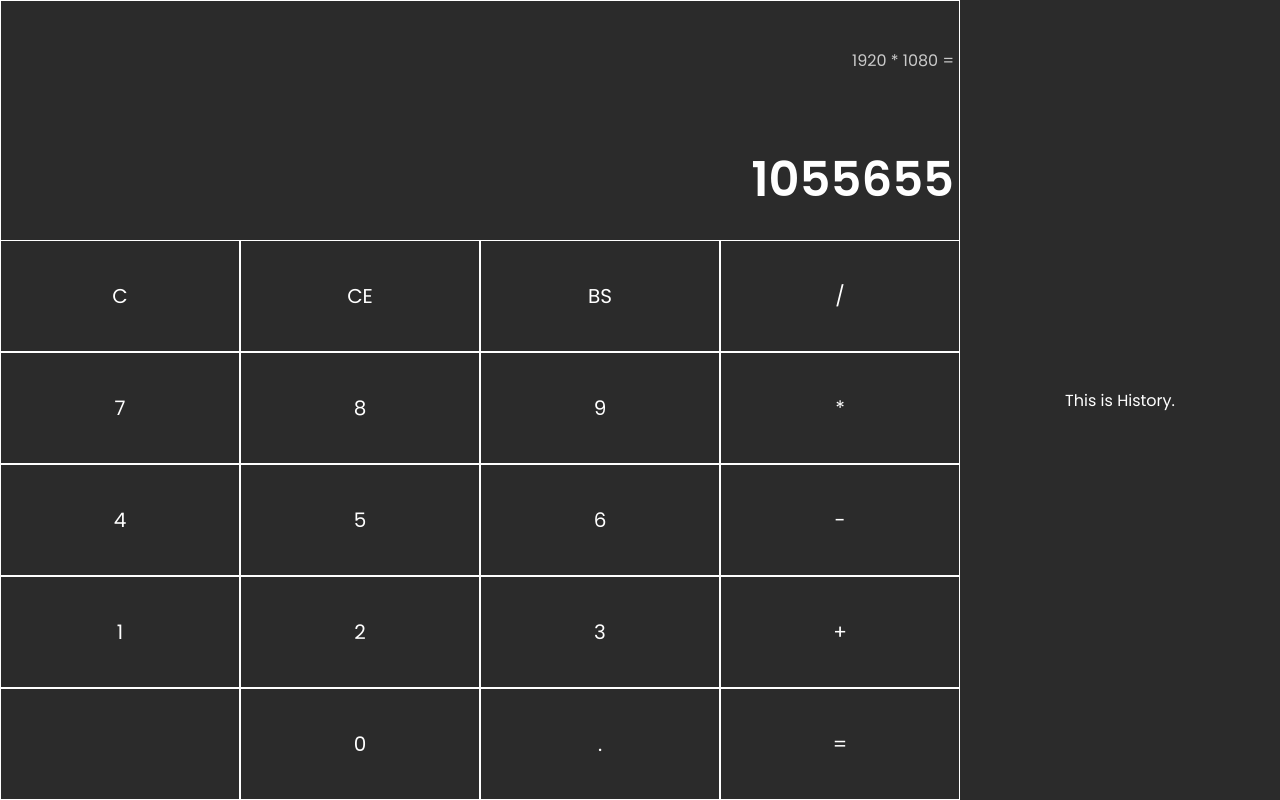
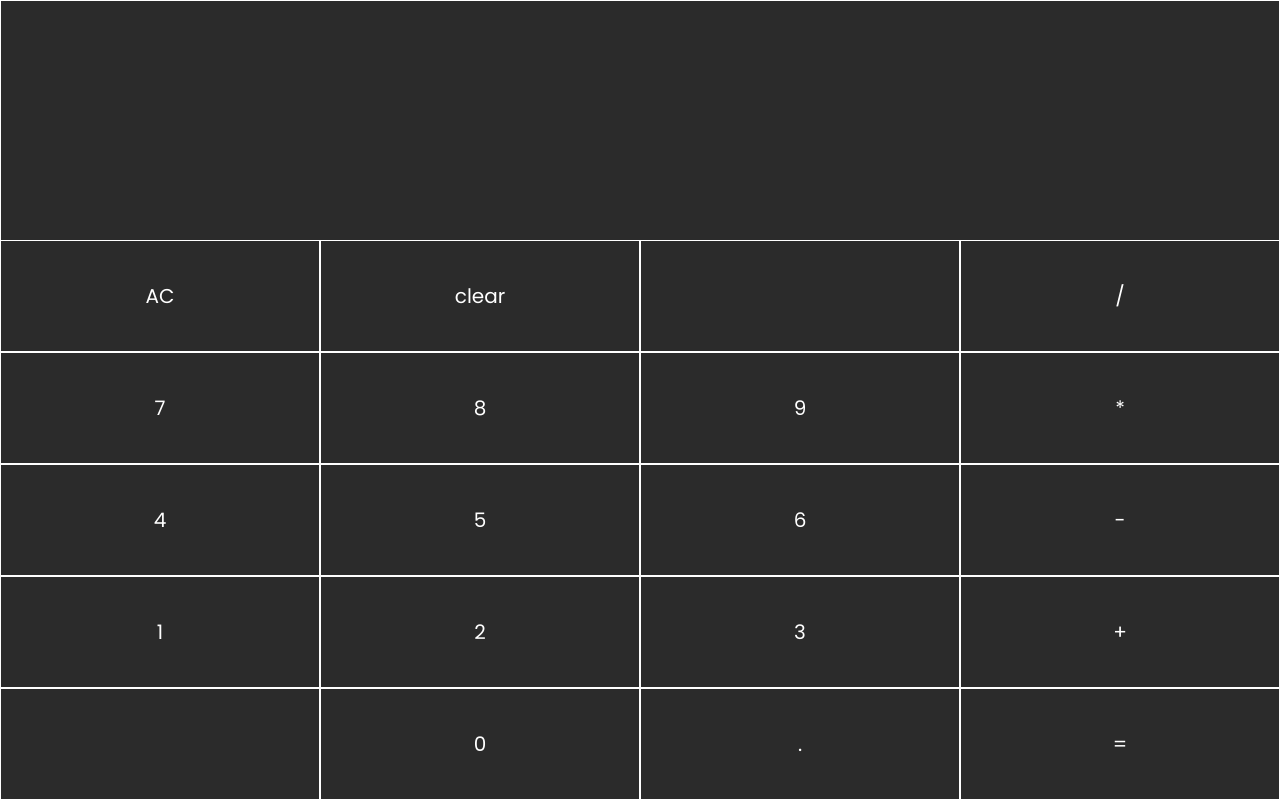
Before and after one commit to bibashmgr/calc, a React (Create React App) app: page / in a window 1280 px wide. Built offline with nearby package versions, Linux system fonts and the light colour scheme.

Commit message:
Updating repo.

```diff
--- a/src/App.jsx
+++ b/src/App.jsx
@@ -1,21 +1,16 @@
 import React from 'react';
-import { useState } from 'react';
 
 // scss
 import './App.scss';
 
 // components
 import Main from './components/Main';
-import History from './components/History';
 
 function App() {
 
-  const [value, setValue] = useState();
-
   return (
         <section className='section-container'>
-          <Main value={value} setValue={setValue} />
-          <History />
+          <Main />
         </section>
   );
 }
--- a/src/App.scss
+++ b/src/App.scss
@@ -10,9 +10,4 @@
     height: 100vh;
     background-color: #2b2b2b;
     color: #FFFFFF;
-    display: grid;
-    grid-template-columns: 75% 25%;
-    @media screen and (max-width: 768px) {
-        grid-template-columns: 100%;
-    }
 }
--- a/src/components/History.jsx
+++ /dev/null
@@ -1,14 +0,0 @@
-import React from 'react';
-
-// scss
-import '../styles/History.scss';
-
-const History = () => {
-    return (
-        <section className='history-container'>
-            This is History.
-        </section>
-    )
-}
-
-export default History
--- a/src/components/Keypad.jsx
+++ /dev/null
@@ -1,43 +0,0 @@
-import React from 'react';
-
-// scss
-import '../styles/Keypad.scss';
-
-const Keypad = ({value, setValue}) => {
-
-    const handleClick = (e) => {
-        console.log(e.target.value);
-    }
-
-    return (
-        <div className='keypad-container'>
-            {/* first-row */}
-            <input type='button' id='clear' className='operator' value='C' onClick={handleClick} />
-            <input type='button' id='clearentry' className='operator' value='CE' onClick={handleClick} />
-            <input type='button' id='backspace' className='operator' value='BS' onClick={handleClick} />
-            <input type='button' id='divide' className='operator' value='/' onClick={handleClick} />
-            {/* second-row */}
-            <input type='button' id='seven' className='number' value='7' onClick={handleClick} />
-            <input type='button' id='eight' className='number' value='8' onClick={handleClick} />
-            <input type='button' id='nine' className='number' value='9' onClick={handleClick} />
-            <input type='button' id='multiply' className='operator' value='*' onClick={handleClick} />
-            {/* third-row */}
-            <input type='button' id='four' className='number' value='4' onClick={handleClick} />
-            <input type='button' id='five' className='number' value='5' onClick={handleClick} />
-            <input type='button' id='six' className='number' value='6' onClick={handleClick} />
-            <input type='button' id='subtract' className='operator' value='-' onClick={handleClick} />
-            {/* fourth-row */}
-            <input type='button' id='one' className='number' value='1' onClick={handleClick} />
-            <input type='button' id='two' className='number' value='2' onClick={handleClick} />
-            <input type='button' id='three' className='number' value='3' onClick={handleClick} />
-            <input type='button' id='add' className='operator' value='+' onClick={handleClick} />
-            {/* fifth-row */}
-            <input type='button' id='blank' className='operator' value='' onClick={handleClick} disabled />
-            <input type='button' id='zero' className='operator' value='0' onClick={handleClick} />
-            <input type='button' id='dot' className='operator' value='.' onClick={handleClick} />
-            <input type='button' id='equal' className='operator' value='=' onClick={handleClick} />
-        </div>
-    )
-}
-
-export default Keypad
--- a/src/components/Main.jsx
+++ b/src/components/Main.jsx
@@ -1,17 +1,81 @@
 import React from 'react';
+import { useState } from 'react';
 
 //scss
 import '../styles/Main.scss';
 
-// components
-import Screen from './Screen';
-import Keypad from './Keypad';
+let result = '';
+let history = '';
 
-const Main = ({value, setValue}) => {
+const Main = () => {
+
+    const [output, setOutput] = useState('');
+
+    const handleClick = (e) => {
+        result = result + e.target.value;
+        setOutput(result);
+    }
+
+    const handleAllClear = () => {
+        result = '';
+        setOutput(result);
+    }
+
+    const handleBackspace = () => {
+        try {
+            result = result.slice(0, -1);
+            setOutput(result);
+        } catch (error) {
+            console.log(error);
+        }
+    }
+
+    const handleCalculate = () => {
+        history = result + '=';
+        result = Function("return " + result)();
+        setOutput(result);
+    }
+
     return (
         <section className='main-container'>
-            <Screen />
-            <Keypad value={value} setValue={setValue} />
+
+            <div className='screen-container'>
+                <div className='history'>
+                    {history}
+                </div>
+                <div className='output'>
+                    {output}
+                </div>
+            </div>
+
+            <div className='keypad-container'>
+                {/* first-row */}
+                <input type='button' id='allclear' className='allclear' value='AC' onClick={handleAllClear} />
+                <input type='button' id='backspace' className='backspace' value='clear' onClick={handleBackspace} />
+                <input type='button' id='' className='' value='' onClick={handleClick} />
+                <input type='button' id='divide' className='operator' value='/' onClick={handleClick} />
+                {/* second-row */}
+                <input type='button' id='seven' className='number' value='7' onClick={handleClick} />
+                <input type='button' id='eight' className='number' value='8' onClick={handleClick} />
+                <input type='button' id='nine' className='number' value='9' onClick={handleClick} />
+                <input type='button' id='multiply' className='operator' value='*' onClick={handleClick} />
+                {/* third-row */}
+                <input type='button' id='four' className='number' value='4' onClick={handleClick} />
+                <input type='button' id='five' className='number' value='5' onClick={handleClick} />
+                <input type='button' id='six' className='number' value='6' onClick={handleClick} />
+                <input type='button' id='subtract' className='operator' value='-' onClick={handleClick} />
+                {/* fourth-row */}
+                <input type='button' id='one' className='number' value='1' onClick={handleClick} />
+                <input type='button' id='two' className='number' value='2' onClick={handleClick} />
+                <input type='button' id='three' className='number' value='3' onClick={handleClick} />
+                <input type='button' id='add' className='operator' value='+' onClick={handleClick} />
+                {/* fifth-row */}
+                <input type='button' id='blank' className='blank' value='' />
+                <input type='button' id='zero' className='number' value='0' onClick={handleClick} />
+                <input type='button' id='dot' className='number' value='.' onClick={handleClick} />
+                <input type='button' id='equal' className='equal' value='=' onClick={handleCalculate} />
+            </div>
+
         </section>
     )
 }
--- a/src/components/Screen.jsx
+++ /dev/null
@@ -1,19 +0,0 @@
-import React from 'react';
-
-// scss
-import '../styles/Screen.scss';
-
-const Screen = () => {
-    return (
-        <div className='screen-container'>
-            <div className='history'>
-                1920 * 1080 =
-            </div>
-            <div className='output'>
-                1055655
-            </div>
-        </div>
-    )
-}
-
-export default Screen
--- a/src/styles/History.scss
+++ /dev/null
@@ -1,9 +0,0 @@
-.history-container {
-    display: flex;
-    justify-content: center;
-    align-items: center;
-    height: 100%;
-    @media screen and (max-width: 768px) {
-        display: none;
-    }
-}
--- a/src/styles/Keypad.scss
+++ /dev/null
@@ -1,20 +0,0 @@
-.keypad-container {
-    width: 100%;
-    height: 70vh;
-    display: grid;
-    grid-template-columns: 1fr 1fr 1fr 1fr;
-}
-
-.keypad-container>input {
-    background-color: #2b2b2b;
-    color: #ffffff;
-    display: flex;
-    justify-content: center;
-    align-items: center;
-    border: 1px solid #ffffff;
-    font-size: 1.25rem;
-    cursor: pointer;
-    &:hover {
-        background-color: #313131;
-    }
-}
--- a/src/styles/Main.scss
+++ b/src/styles/Main.scss
@@ -7,4 +7,50 @@
     flex-direction: column;
     justify-content: space-between;
     align-items: center;
+    .screen-container {
+        width: 100%;
+        height: 30vh;
+        display: grid;
+        grid-template-rows: 1fr 1fr;
+        padding-right: 5px;
+        border-right: 1px solid #ffffff;
+        border-left: 1px solid #ffffff;
+        border-top: 1px solid #ffffff;
+        .history {
+            align-self: center;
+            justify-self: flex-end;
+            opacity: 0.75;
+            font-size: 1rem;
+            font-weight: 400;
+        }
+        .output {
+            opacity: 1;
+            align-self: center;
+            justify-self: flex-end;
+            font-size: 3rem;
+            font-weight: 600;
+        }
+        @media screen and (max-width: 768px) {
+            // border: none;
+        }
+    }
+    .keypad-container {
+        width: 100%;
+        height: 70vh;
+        display: grid;
+        grid-template-columns: 1fr 1fr 1fr 1fr;
+    }
+    .keypad-container>input {
+        background-color: #2b2b2b;
+        color: #ffffff;
+        display: flex;
+        justify-content: center;
+        align-items: center;
+        border: 1px solid #ffffff;
+        font-size: 1.25rem;
+        cursor: pointer;
+        &:hover {
+            background-color: #313131;
+        }
+    }
 }
--- a/src/styles/Screen.scss
+++ /dev/null
@@ -1,27 +0,0 @@
-.screen-container {
-    width: 100%;
-    height: 30vh;
-    display: grid;
-    grid-template-rows: 1fr 1fr;
-    padding-right: 5px;
-    border-right: 1px solid #ffffff;
-    border-left: 1px solid #ffffff;
-    border-top: 1px solid #ffffff;
-    .history {
-        align-self: center;
-        justify-self: flex-end;
-        opacity: 0.75;
-        font-size: 1rem;
-        font-weight: 400;
-    }
-    .output {
-        opacity: 1;
-        align-self: center;
-        justify-self: flex-end;
-        font-size: 3rem;
-        font-weight: 600;
-    }
-    @media screen and (max-width: 768px) {
-        // border: none;
-    }
-}
```
